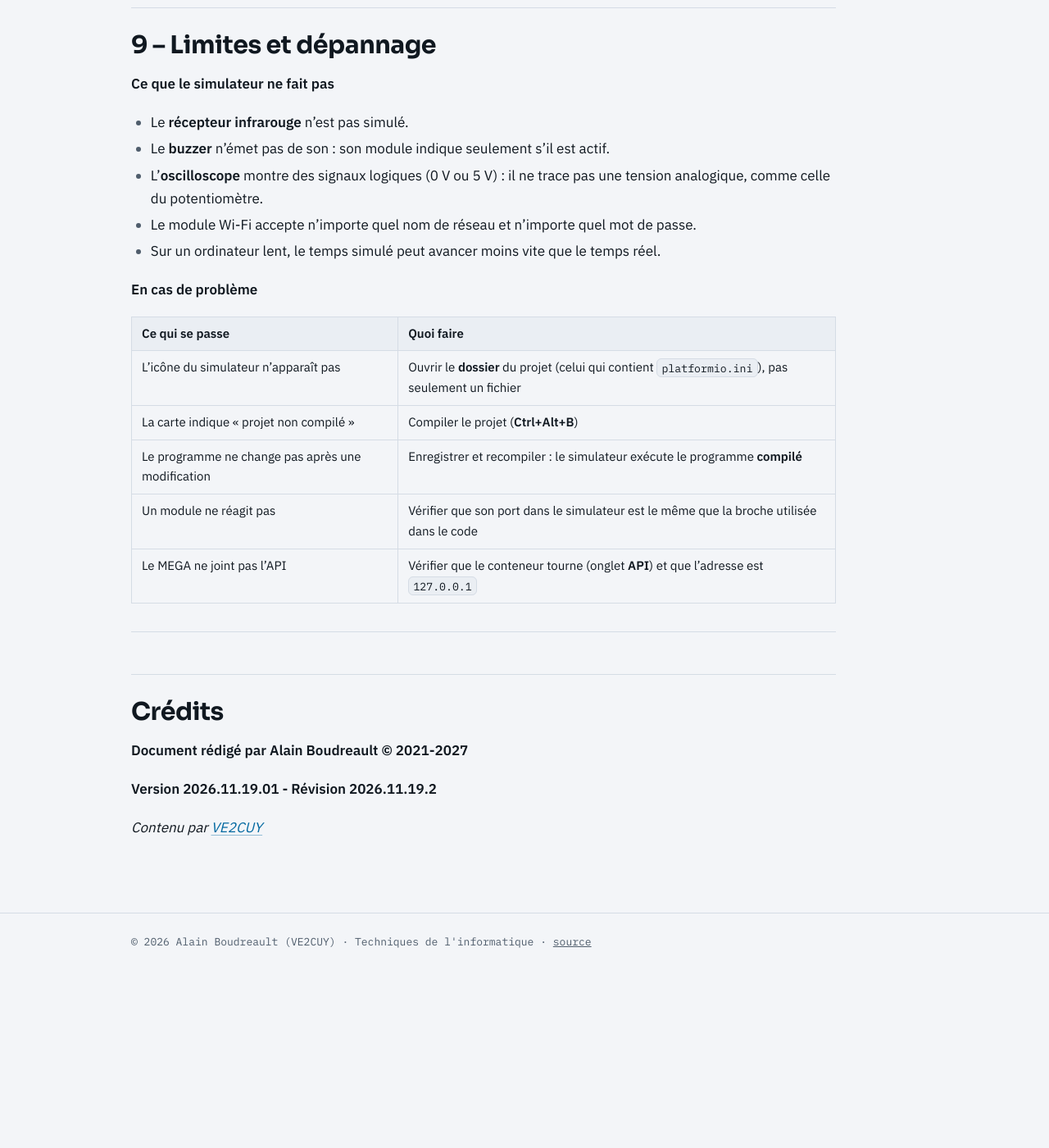
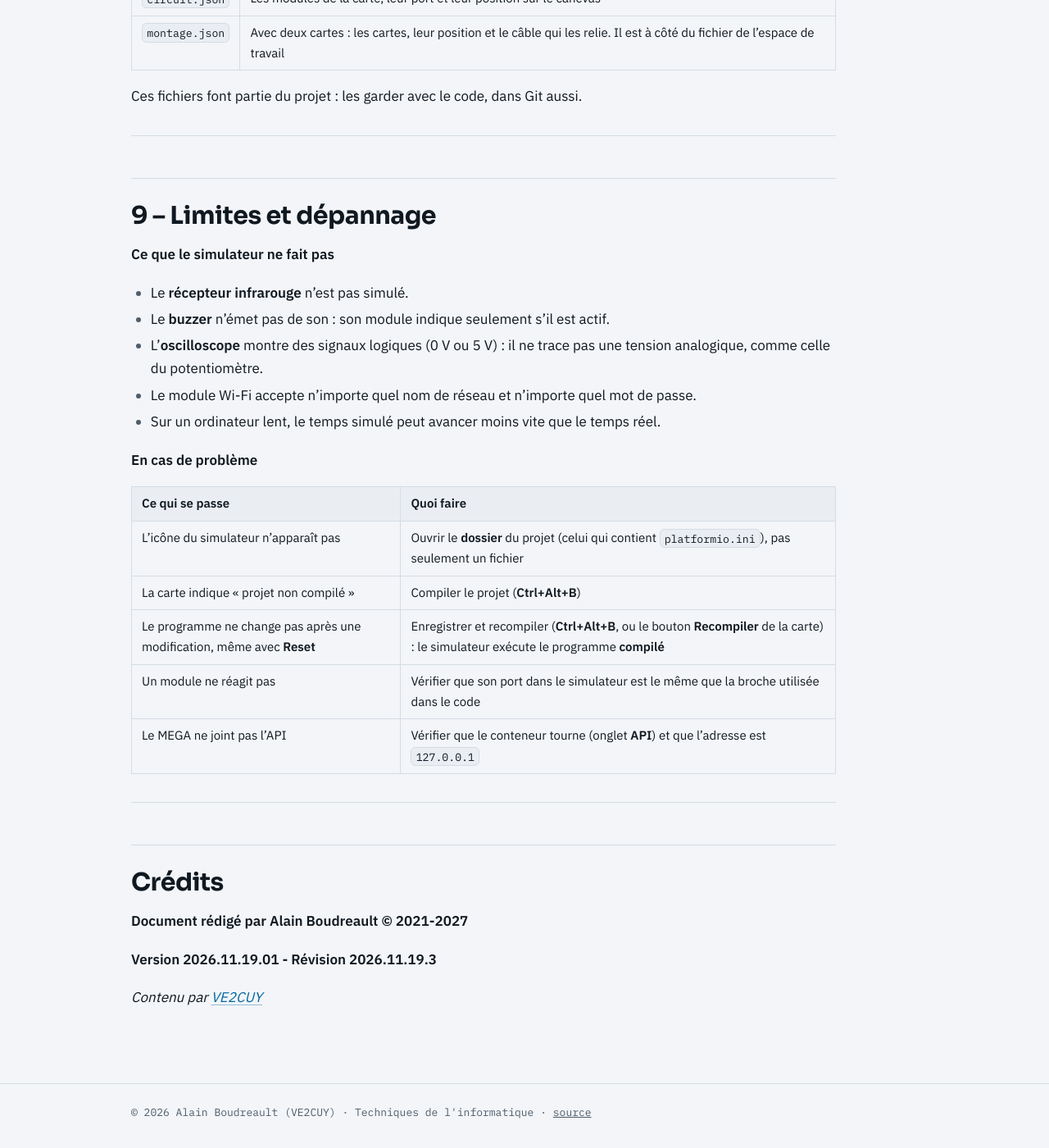
Before and after one commit to ve2cuy/4201c4, a Jekyll site: the page built from Documents/Simulateur-Arduino.md, in a window 1280 px wide and 1400 px high, scrolled down 9956 px. Shown: the whole window at 82% size. Built offline with Jekyll 4.4.1, drawn with Linux system fonts in a browser that asks for light colours; our own code applies the rules of GitHub Pages for plain Markdown files; before the commit the page ends 11148 px from its top, so only the background shows below that; some of the changed text lies outside the part shown.

Commit message:
Simulateur d'Arduino 1.0.0
- Le paquet simulateur-arduino-grove-1.0.0.vsix remplace la version 0.1.1.
- Page du simulateur : poignée pour régler la hauteur du canevas, bouton
  « Recompiler », rappel que « Reset » ne recompile pas.

```diff
--- a/Documents/Simulateur-Arduino.md
+++ b/Documents/Simulateur-Arduino.md
@@ -101,6 +101,8 @@ Le panneau s'ouvre à côté du code :
 - le **moniteur série**, au bas du panneau, affiche ce que le programme envoie par `Serial.print()`. On peut aussi y taper : les touches sont envoyées au programme.
 
 👉 Modifier le délai dans le code, recompiler (**Ctrl+Alt+B**) et observer : la carte **redémarre toute seule** avec le nouveau programme. Il n'y a rien à téléverser.
+
+💡 Le bouton **Reset** relance le programme **déjà compilé** : il ne recompile pas. Après une modification du code, le bouton **Recompiler** apparaît dans l'en-tête de la carte pour le rappeler.
 
 Les mêmes actions se trouvent dans la palette de commandes (**Ctrl+Maj+P**), sous « Simulateur Arduino » :
 
@@ -166,6 +168,8 @@ Comme sur le vrai hat, un connecteur **Dn** porte deux broches : **Dn** et **Dn+
 | **Moniteur série** | Un onglet par carte; le débit est celui de `Serial.begin()` |
 | **Côte à côte** | Affiche tous les moniteurs série en même temps |
 | **Oscilloscope** | Affiche ou masque l'oscilloscope, à droite du canevas (section 5) |
+| La poignée entre le canevas et le moniteur série | La glisser vers le haut ou le bas pour changer la hauteur des deux zones; un double-clic revient au réglage d'origine |
+| **Recompiler** (dans l'en-tête d'une carte) | N'apparaît que si le code a été enregistré sans être recompilé : un clic compile le projet et relance la simulation |
 
 La mémoire **EEPROM** garde son contenu d'une simulation à l'autre, comme celle de la vraie carte : voir le document [La mémoire EEPROM](EEPROM.md).
 
@@ -287,7 +291,7 @@ Ces fichiers font partie du projet : les garder avec le code, dans Git aussi.
 |-----------------|------------|
 | L'icône du simulateur n'apparaît pas | Ouvrir le **dossier** du projet (celui qui contient `platformio.ini`), pas seulement un fichier |
 | La carte indique « projet non compilé » | Compiler le projet (**Ctrl+Alt+B**) |
-| Le programme ne change pas après une modification | Enregistrer et recompiler : le simulateur exécute le programme **compilé** |
+| Le programme ne change pas après une modification, même avec **Reset** | Enregistrer et recompiler (**Ctrl+Alt+B**, ou le bouton **Recompiler** de la carte) : le simulateur exécute le programme **compilé** |
 | Un module ne réagit pas | Vérifier que son port dans le simulateur est le même que la broche utilisée dans le code |
 | Le MEGA ne joint pas l'API | Vérifier que le conteneur tourne (onglet **API**) et que l'adresse est `127.0.0.1` |
 
@@ -297,6 +301,6 @@ Ces fichiers font partie du projet : les garder avec le code, dans Git aussi.
 
 **Document rédigé par Alain Boudreault © 2021-2027**
 
-**Version 2026.11.19.01 - Révision 2026.11.19.2**
+**Version 2026.11.19.01 - Révision 2026.11.19.3**
 
 *Contenu par [VE2CUY](https://ve2cuy.github.io/blog/)*
```
Also changed, not shown: other parts of Documents/Simulateur-Arduino.md (+3 -3 lines), 2 other files.
